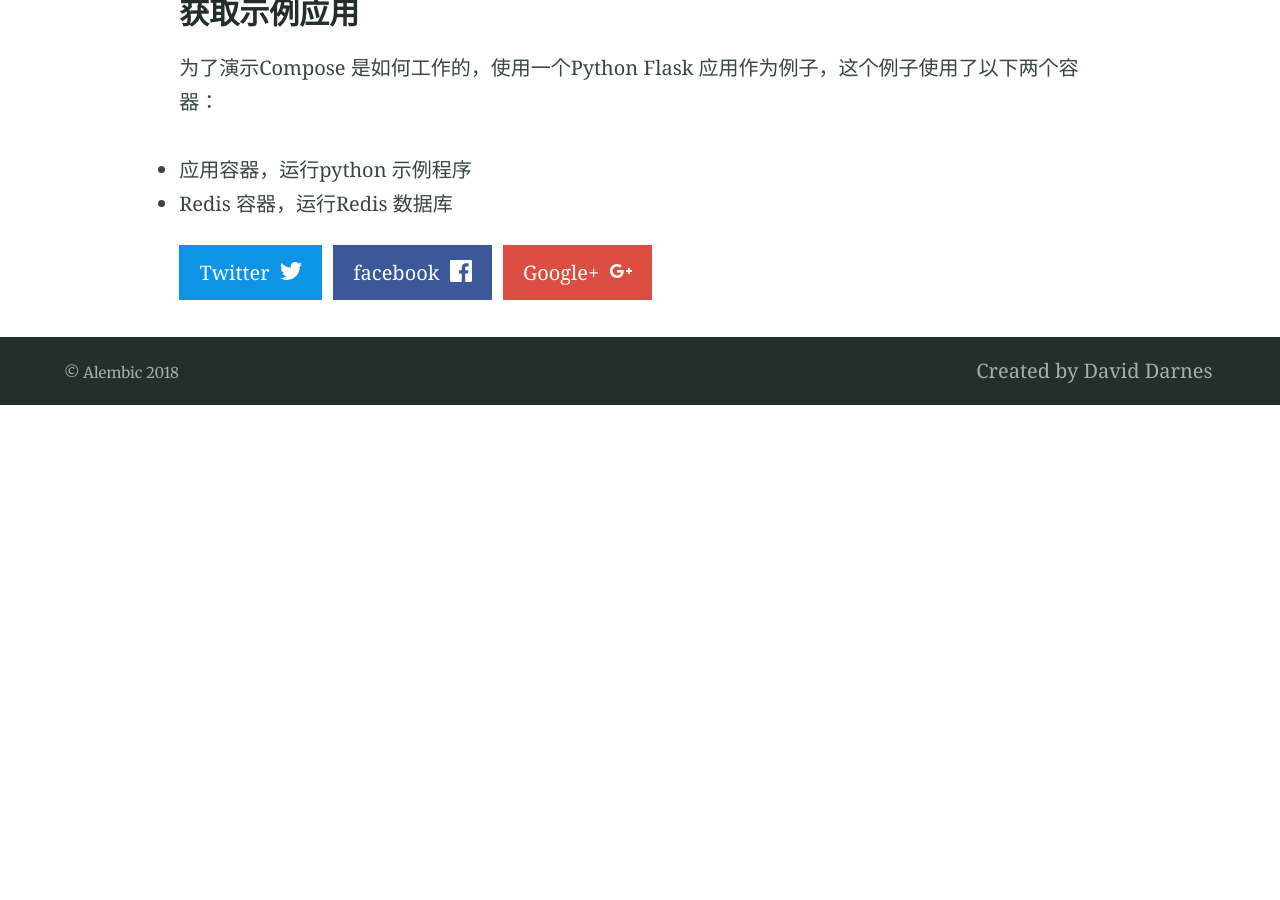
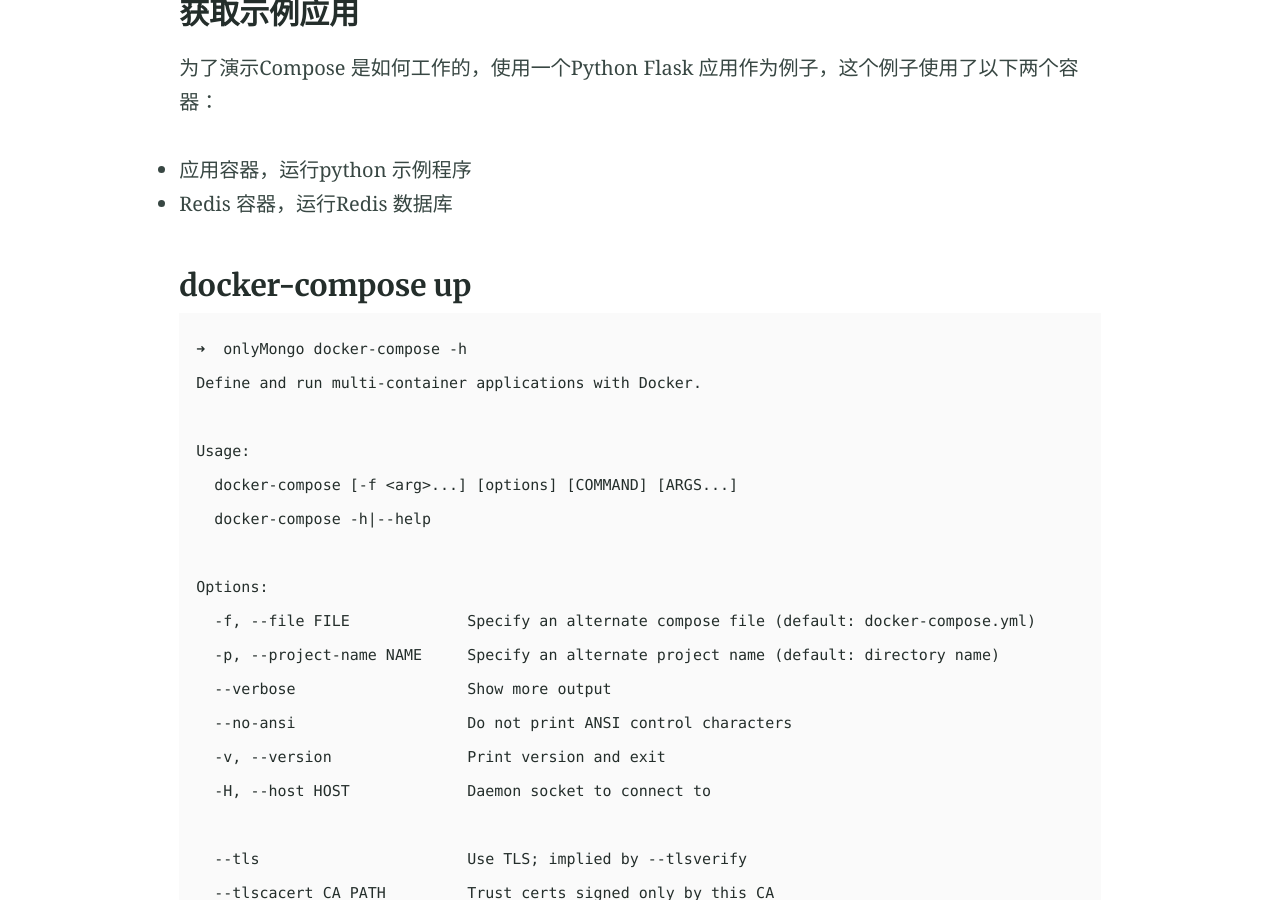
Before and after one commit to wudixm/wudixm.github.io, a Jekyll site: the page built from _posts/2018-02-11-Docker-Compose.md, in a window 1280 px wide and 900 px high, scrolled down 941 px. Built offline with Jekyll 4.4.1, drawn with Linux system fonts in a browser that asks for light colours; our own code applies the rules of GitHub Pages for plain Markdown files; before the commit the page ends 1346 px from its top, so only the background shows below that; some of the changed text lies outside the part shown.

Commit message:
docker compose -f

````diff
--- a/_posts/2018-02-11-Docker-Compose.md
+++ b/_posts/2018-02-11-Docker-Compose.md
@@ -21,3 +21,68 @@ feature_image: "https://picsum.photos/2560/600?image=872"
 
 - 应用容器，运行python 示例程序
 - Redis 容器，运行Redis 数据库
+
+
+### docker-compose up
+
+```
+➜  onlyMongo docker-compose -h
+Define and run multi-container applications with Docker.
+
+Usage:
+  docker-compose [-f <arg>...] [options] [COMMAND] [ARGS...]
+  docker-compose -h|--help
+
+Options:
+  -f, --file FILE             Specify an alternate compose file (default: docker-compose.yml)
+  -p, --project-name NAME     Specify an alternate project name (default: directory name)
+  --verbose                   Show more output
+  --no-ansi                   Do not print ANSI control characters
+  -v, --version               Print version and exit
+  -H, --host HOST             Daemon socket to connect to
+
+  --tls                       Use TLS; implied by --tlsverify
+  --tlscacert CA_PATH         Trust certs signed only by this CA
+  --tlscert CLIENT_CERT_PATH  Path to TLS certificate file
+  --tlskey TLS_KEY_PATH       Path to TLS key file
+  --tlsverify                 Use TLS and verify the remote
+  --skip-hostname-check       Don't check the daemon's hostname against the name specified
+                              in the client certificate (for example if your docker host
+                              is an IP address)
+  --project-directory PATH    Specify an alternate working directory
+                              (default: the path of the Compose file)
+
+Commands:
+  build              Build or rebuild services
+  bundle             Generate a Docker bundle from the Compose file
+  config             Validate and view the Compose file
+  create             Create services
+  down               Stop and remove containers, networks, images, and volumes
+  events             Receive real time events from containers
+  exec               Execute a command in a running container
+  help               Get help on a command
+  images             List images
+  kill               Kill containers
+  logs               View output from containers
+  pause              Pause services
+  port               Print the public port for a port binding
+  ps                 List containers
+  pull               Pull service images
+  push               Push service images
+  restart            Restart services
+  rm                 Remove stopped containers
+  run                Run a one-off command
+  scale              Set number of containers for a service
+  start              Start services
+  stop               Stop services
+  top                Display the running processes
+  unpause            Unpause services
+  up                 Create and start containers
+  version            Show the Docker-Compose version information
+```
+
+### 例子
+
+```
+➜  onlyMongo docker-compose -f docker-compose-test.yml up
+```
````
